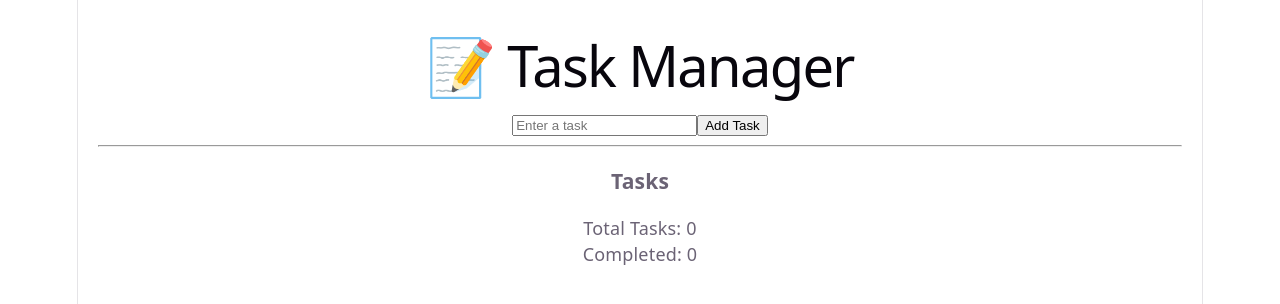
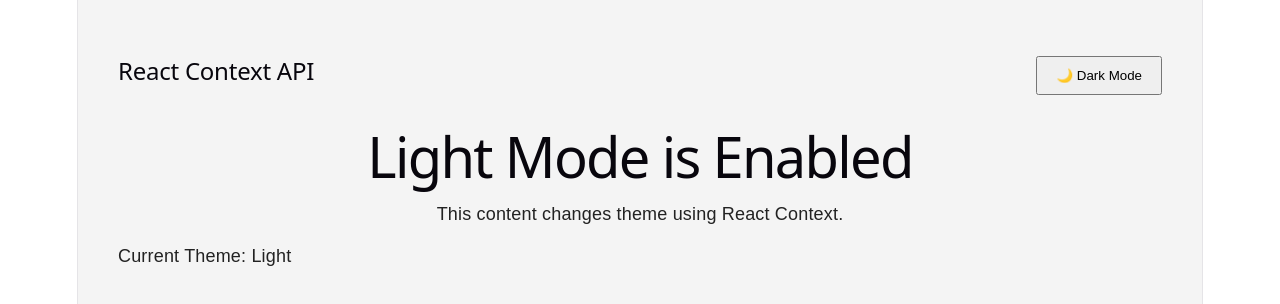
Before and after one commit to JohnkayFundz/react-learning, a React (Vite) app: page / in a window 1280 px wide. Shown: the top 304 px of the page. Built offline with nearby package versions, Linux system fonts and the light colour scheme.

Commit message:
Complete Lesson 15: React Context API Theme Switcher

```diff
--- a/src/App.jsx
+++ b/src/App.jsx
@@ -1,7 +1,20 @@
-import Lesson14UseReducer from "./components/Lesson14UseReducer";
+import { useContext } from "react";
+import { ThemeContext } from "./context/ThemeContext";
+
+import Navbar from "./components/Navbar";
+import Content from "./components/Content";
+import Footer from "./components/Footer";
 
 function App() {
-  return <Lesson14UseReducer />;
+  const { darkMode } = useContext(ThemeContext);
+
+  return (
+    <div className={darkMode ? "dark app" : "light app"}>
+      <Navbar />
+      <Content />
+      <Footer />
+    </div>
+  );
 }
 
 export default App;
--- /dev/null
+++ b/src/components/Content.jsx
@@ -0,0 +1,22 @@
+import { useContext } from "react";
+import { ThemeContext } from "../context/ThemeContext";
+
+function Content() {
+  const { darkMode } = useContext(ThemeContext);
+
+  return (
+    <main>
+      <h1>
+        {darkMode
+          ? "Dark Mode is Enabled"
+          : "Light Mode is Enabled"}
+      </h1>
+
+      <p>
+        This content changes theme using React Context.
+      </p>
+    </main>
+  );
+}
+
+export default Content;
--- /dev/null
+++ b/src/components/Footer.jsx
@@ -0,0 +1,16 @@
+import { useContext } from "react";
+import { ThemeContext } from "../context/ThemeContext";
+
+function Footer() {
+  const { darkMode } = useContext(ThemeContext);
+
+  return (
+    <footer>
+      <p>
+        Current Theme: {darkMode ? "Dark" : "Light"}
+      </p>
+    </footer>
+  );
+}
+
+export default Footer;
--- a/src/components/Navbar.jsx
+++ b/src/components/Navbar.jsx
@@ -5,7 +5,7 @@ function Navbar() {
   const { darkMode, toggleTheme } = useContext(ThemeContext);
 
   return (
-    <nav style={{ padding: "20px" }}>
+    <nav>
       <h2>React Context API</h2>
 
       <button onClick={toggleTheme}>
--- a/src/context/ThemeContext.jsx
+++ b/src/context/ThemeContext.jsx
@@ -1,9 +1,16 @@
-import { createContext, useState } from "react";
+import { createContext, useEffect, useState } from "react";
 
 export const ThemeContext = createContext();
 
 export function ThemeProvider({ children }) {
-  const [darkMode, setDarkMode] = useState(false);
+  const [darkMode, setDarkMode] = useState(() => {
+    const savedTheme = localStorage.getItem("darkMode");
+    return savedTheme ? JSON.parse(savedTheme) : false;
+  });
+
+  useEffect(() => {
+    localStorage.setItem("darkMode", JSON.stringify(darkMode));
+  }, [darkMode]);
 
   const toggleTheme = () => {
     setDarkMode((prev) => !prev);
--- a/src/index.css
+++ b/src/index.css
@@ -109,3 +109,36 @@ code {
   padding: 4px 8px;
   background: var(--code-bg);
 }
+body {
+  margin: 0;
+  font-family: Arial, sans-serif;
+}
+
+.app {
+  min-height: 100vh;
+  padding: 40px;
+  transition: 0.3s;
+}
+
+.light {
+  background: #f4f4f4;
+  color: #222;
+}
+
+.dark {
+  background: #1e1e1e;
+  color: white;
+}
+
+nav,
+footer {
+  display: flex;
+  justify-content: space-between;
+  align-items: center;
+  padding: 16px 0;
+}
+
+button {
+  padding: 10px 18px;
+  cursor: pointer;
+}
```
